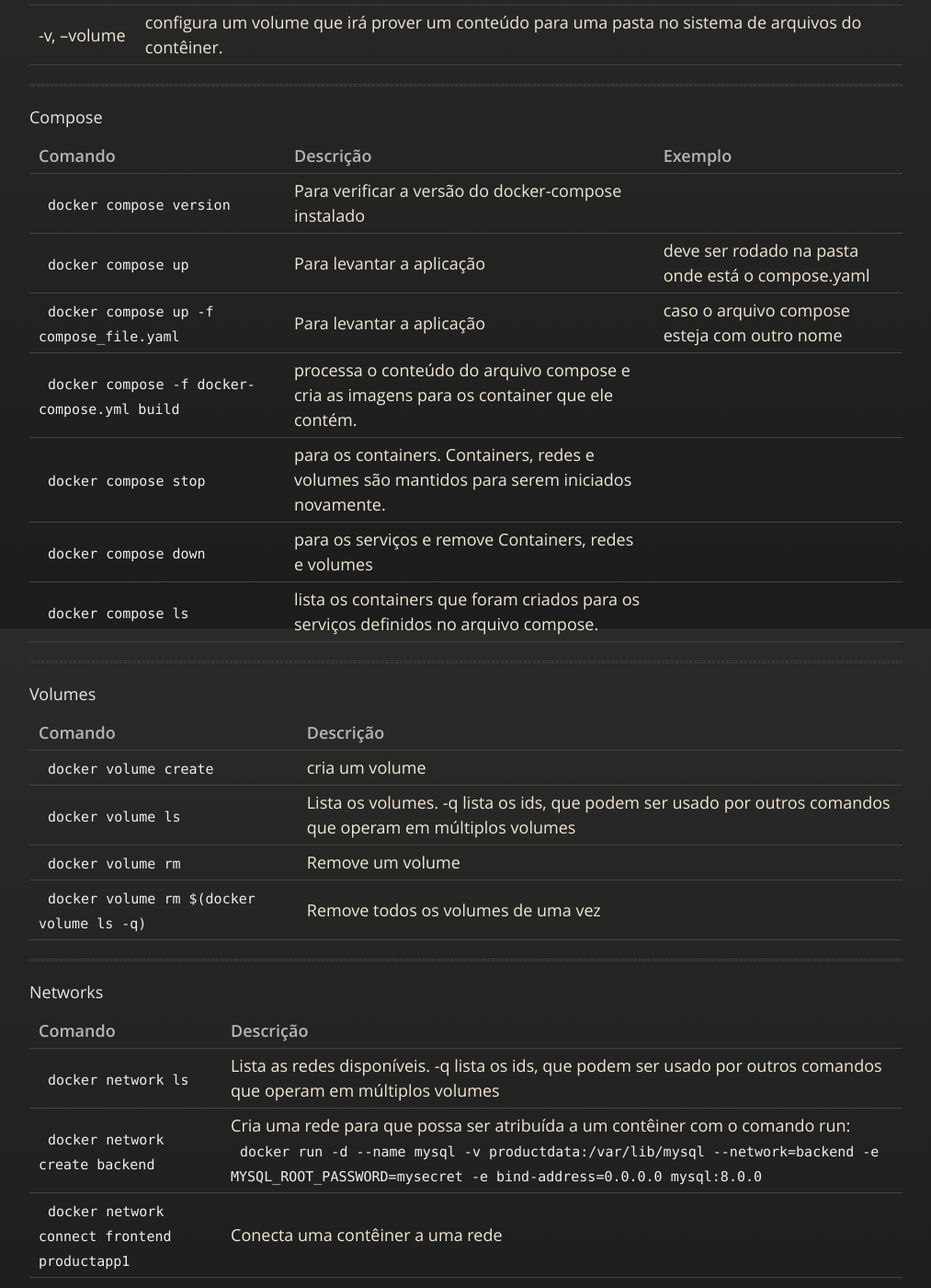
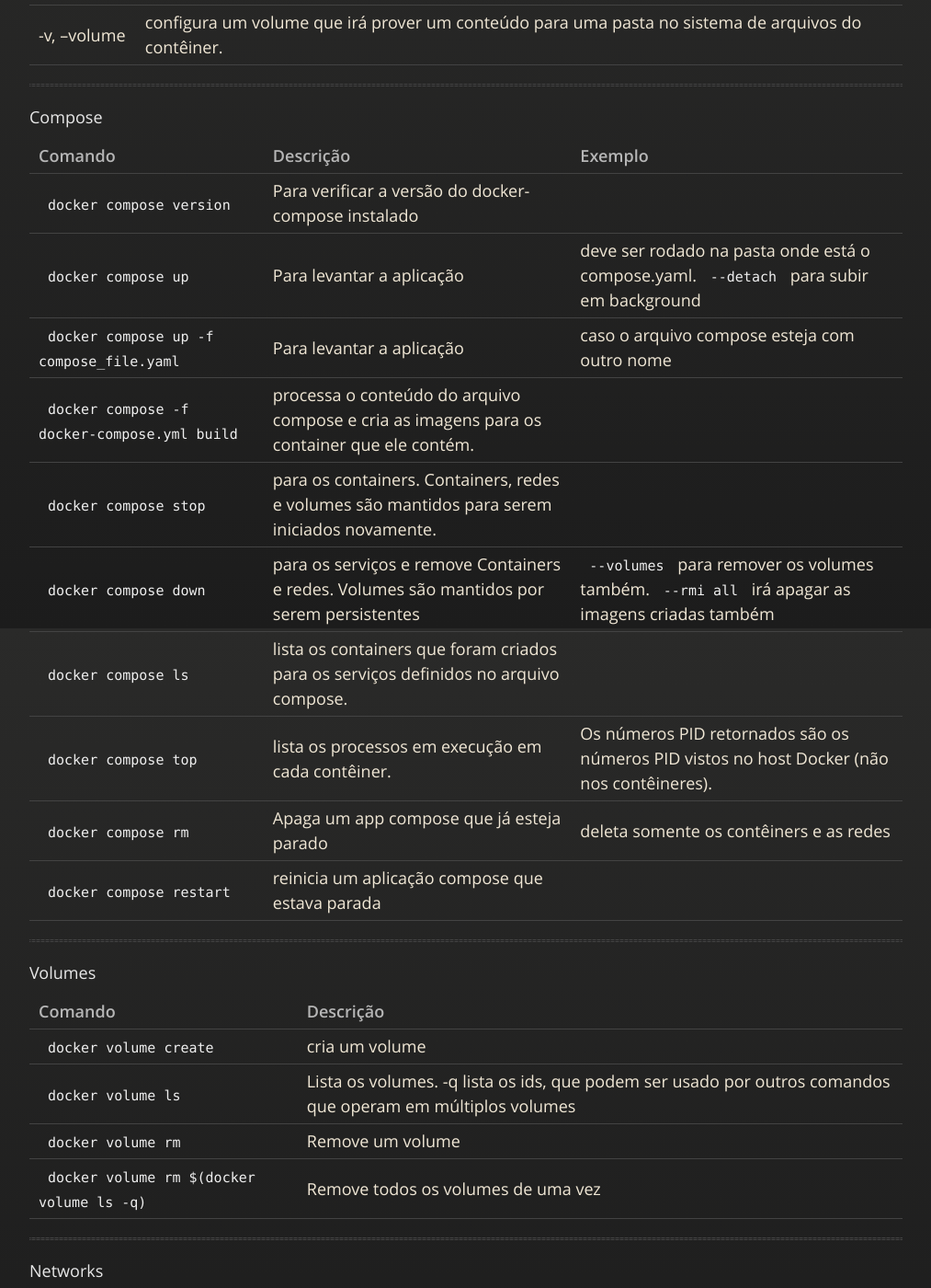
Before and after one commit to JeannAndrade/jeannandrade.github.io, a Jekyll site: the page built from content/docker/index.md, in a window 1280 px wide and 1400 px high, scrolled down 2917 px. Shown: the whole window at 92% size, without its empty margins (108-1121 px from the left). Built offline with Jekyll 4.4.1, drawn with Linux system fonts in a browser that asks for light colours; our own code applies the rules of GitHub Pages for plain Markdown files.

Commit message:
adicionando alguns comandos do docker compose

```diff
--- a/content/docker/index.md
+++ b/content/docker/index.md
@@ -82,12 +82,15 @@ ___
 | Comando | Descrição | Exemplo |
 | ----- | ----- | ------ |
 | `docker compose version` | Para verificar a versão do docker-compose instalado | |
-| `docker compose up` | Para levantar a aplicação | deve ser rodado na pasta onde está o compose.yaml |
+| `docker compose up` | Para levantar a aplicação | deve ser rodado na pasta onde está o compose.yaml. `--detach` para subir em background |
 | `docker compose up -f compose_file.yaml` | Para levantar a aplicação | caso o arquivo compose esteja com outro nome |
 | `docker compose -f docker-compose.yml build` | processa o conteúdo do arquivo compose e cria as imagens para os container que ele contém. | |
 | `docker compose stop` | para os containers. Containers, redes e volumes são mantidos para serem iniciados novamente. | |
-| `docker compose down` | para os serviços e remove Containers, redes e volumes | |
+| `docker compose down` | para os serviços e remove Containers e redes. Volumes são mantidos por serem persistentes | `--volumes` para remover os volumes também. `--rmi all` irá apagar as imagens criadas também |
 | `docker compose ls` | lista os containers que foram criados para os serviços definidos no arquivo compose. | |
+| `docker compose top` | lista os processos em execução em cada contêiner. | Os números PID retornados são os números PID vistos no host Docker (não nos contêineres). |
+| `docker compose rm` |  Apaga um app compose que já esteja parado | deleta somente os contêiners e as redes |
+| `docker compose restart` | reinicia um aplicação compose que estava parada | |
 
 ___
 
```
Also changed, not shown: content/linux/index.md (+1 -1 lines).
